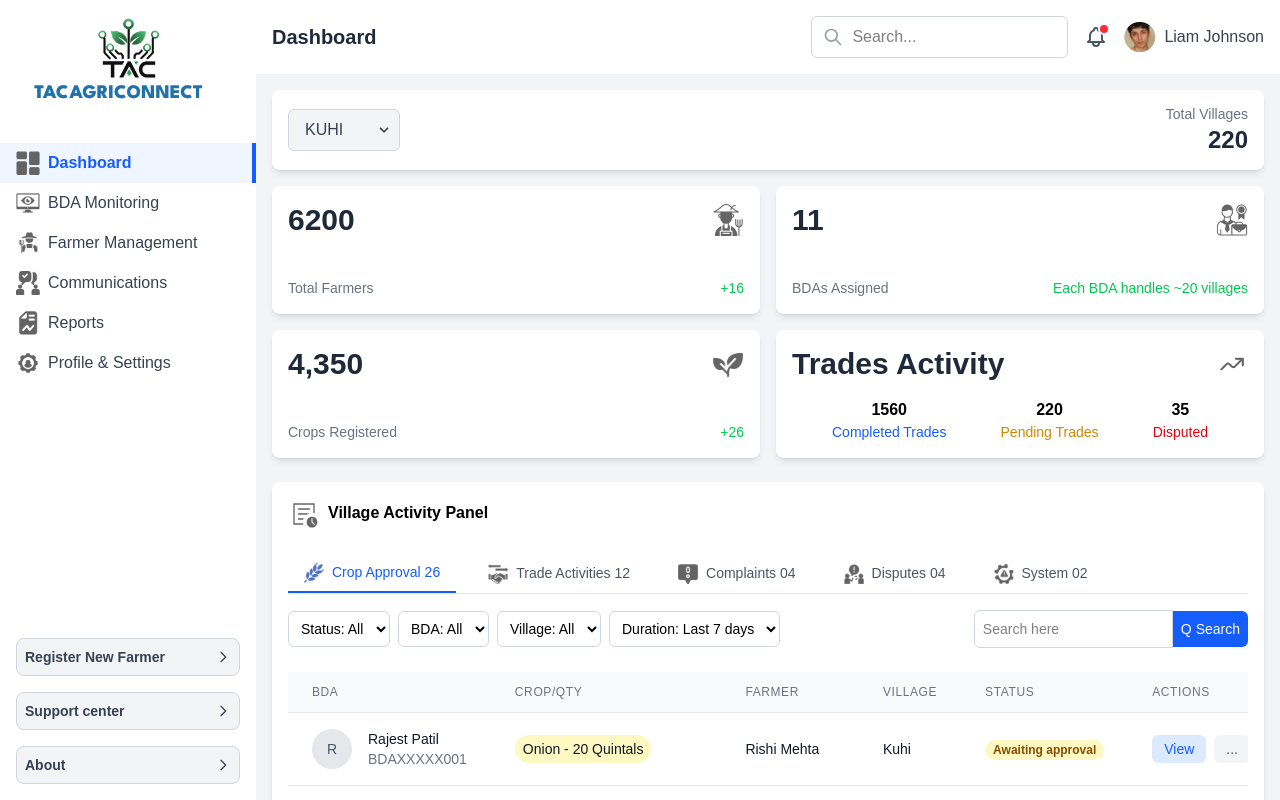
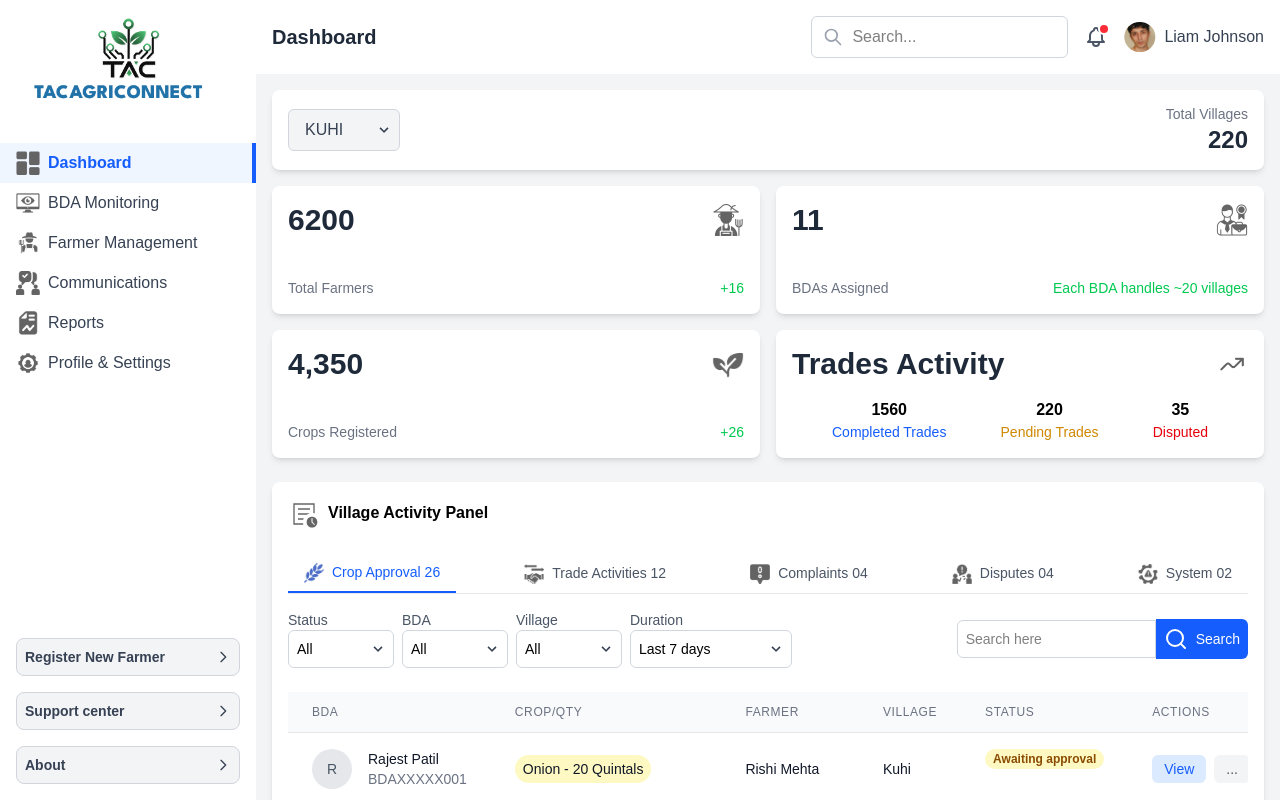
Before and after one commit to Technology-Agriculture-Creater/TAC-Admin-Panel, a Next.js app in the folder client/: page / in a window 1280 px wide. Built offline with nearby package versions, Linux system fonts and the light colour scheme.

Commit message:
feat(VillageActivityPanel): improve dropdown styling and search button
- Enhance dropdown selectors with labels and custom styling
- Replace text search button with icon button
- Adjust layout and styling of various components

```diff
--- a/client/src/app/(Dashboard)/components/VillageActivityPanel.tsx
+++ b/client/src/app/(Dashboard)/components/VillageActivityPanel.tsx
@@ -1,5 +1,6 @@
 import React from "react";
 import Image from "next/image";
+import { Search } from "lucide-react";
 
 const VillageActivityPanel = () => {
   const data = [
@@ -101,7 +102,7 @@ const VillageActivityPanel = () => {
         />
         Village Activity Panel
       </div>
-      <div className="flex border-b border-gray-200">
+      <div className="flex items-center justify-between border-b border-gray-200 w-full">
         <button className="px-4 py-2 text-sm font-medium text-blue-600 border-b-2 border-blue-600">
           <Image
             src="/Images/cropA.png"
@@ -162,18 +163,74 @@ const VillageActivityPanel = () => {
       <div className="flex items-center justify-between mt-4 space-x-4">
         {/* Dropdowns */}
         <div className="flex space-x-2">
-          <select className="border border-gray-300 rounded-md p-2 text-sm">
-            <option>Status: All</option>
-          </select>
-          <select className="border border-gray-300 rounded-md p-2 text-sm">
-            <option>BDA: All</option>
-          </select>
-          <select className="border border-gray-300 rounded-md p-2 text-sm">
-            <option>Village: All</option>
-          </select>
-          <select className="border border-gray-300 rounded-md p-2 text-sm">
-            <option>Duration: Last 7 days</option>
-          </select>
+          <div className="flex flex-col">
+            <span className="text-sm font-medium text-gray-600">Status</span>
+            <div className="relative">
+              <select className="border border-gray-300 rounded-md p-2 text-sm appearance-none pr-20">
+                <option> All</option>
+              </select>
+              <div className="pointer-events-none absolute inset-y-0 right-0 flex items-center px-2 text-gray-700">
+                <svg
+                  className="fill-current h-4 w-4"
+                  xmlns="http://www.w3.org/2000/svg"
+                  viewBox="0 0 20 20"
+                >
+                  <path d="M9.293 12.95l.707.707L15.657 8l-1.414-1.414L10 10.828 5.757 6.586 4.343 8z" />
+                </svg>
+              </div>
+            </div>
+          </div>
+          <div className="flex flex-col">
+            <span className="text-sm font-medium text-gray-600">BDA</span>
+            <div className="relative">
+              <select className="border border-gray-300 rounded-md p-2 text-sm appearance-none pr-20">
+                <option> All</option>
+              </select>
+              <div className="pointer-events-none absolute inset-y-0 right-0 flex items-center px-2 text-gray-700">
+                <svg
+                  className="fill-current h-4 w-4"
+                  xmlns="http://www.w3.org/2000/svg"
+                  viewBox="0 0 20 20"
+                >
+                  <path d="M9.293 12.95l.707.707L15.657 8l-1.414-1.414L10 10.828 5.757 6.586 4.343 8z" />
+                </svg>
+              </div>
+            </div>
+          </div>
+          <div className="flex flex-col">
+            <span className="text-sm font-medium text-gray-600">Village</span>
+            <div className="relative">
+              <select className="border border-gray-300 rounded-md p-2 text-sm appearance-none pr-20">
+                <option> All</option>
+              </select>
+              <div className="pointer-events-none absolute inset-y-0 right-0 flex items-center px-2 text-gray-700">
+                <svg
+                  className="fill-current h-4 w-4"
+                  xmlns="http://www.w3.org/2000/svg"
+                  viewBox="0 0 20 20"
+                >
+                  <path d="M9.293 12.95l.707.707L15.657 8l-1.414-1.414L10 10.828 5.757 6.586 4.343 8z" />
+                </svg>
+              </div>
+            </div>
+          </div>
+          <div className="flex flex-col">
+            <span className="text-sm font-medium text-gray-600">Duration</span>
+            <div className="relative">
+              <select className="border border-gray-300 rounded-md p-2 text-sm appearance-none pr-20">
+                <option>Last 7 days</option>
+              </select>
+              <div className="pointer-events-none absolute inset-y-0 right-0 flex items-center px-2 text-gray-700">
+                <svg
+                  className="fill-current h-4 w-4"
+                  xmlns="http://www.w3.org/2000/svg"
+                  viewBox="0 0 20 20"
+                >
+                  <path d="M9.293 12.95l.707.707L15.657 8l-1.414-1.414L10 10.828 5.757 6.586 4.343 8z" />
+                </svg>
+              </div>
+            </div>
+          </div>
         </div>
 
         {/* Search Bar */}
@@ -183,8 +240,8 @@ const VillageActivityPanel = () => {
             placeholder="Search here"
             className="border border-gray-300 rounded-l-md p-2 text-sm focus:outline-none focus:ring-2 focus:ring-blue-500"
           />
-          <button className="bg-blue-600 text-white p-2 rounded-r-md text-sm hover:bg-blue-700">
-            Q Search
+          <button className="bg-blue-600 flex items-center justify-between gap-2 text-white p-2 rounded-r-md text-sm hover:bg-blue-700">
+            <Search /> Search
           </button>
         </div>
       </div>
@@ -230,7 +287,7 @@ const VillageActivityPanel = () => {
                   </div>
                 </td>
                 <td className="px-6 py-4 whitespace-nowrap">
-                  <div className="text-sm text-gray-900 bg-yellow-100 inline-flex px-2 py-1 rounded-full">
+                  <div className="text-sm text-gray-900 bg-yellow-100 inline-flex items-center justify-center px-2 py-1 rounded-full">
                     {item.cropQty}
                   </div>
                 </td>
@@ -240,7 +297,7 @@ const VillageActivityPanel = () => {
                 <td className="px-6 py-4 whitespace-nowrap">
                   <div className="text-sm text-gray-900">{item.village}</div>
                 </td>
-                <td className="px-6 py-4 whitespace-nowrap">
+                <td className="px-6 py-4 flex items-center justify-center whitespace-nowrap">
                   <span
                     className={`px-2 inline-flex text-xs leading-5 font-semibold rounded-full ${getStatusClasses(
                       item.status
@@ -251,7 +308,7 @@ const VillageActivityPanel = () => {
                 </td>
                 <td className="px-6 py-4 whitespace-nowrap text-sm font-medium">
                   {item.status === "Rejected" ? (
-                    <button className="text-blue-600 hover:text-blue-900 bg-blue-100 px-3 py-1 rounded-md">
+                    <button className="text-zinc-700 hover:text-blue-900 bg-gray-100 px-3 py-1 rounded-md">
                       Review
                     </button>
                   ) : (
@@ -269,7 +326,7 @@ const VillageActivityPanel = () => {
         </table>
       </div>
       {/* Pagination */}
-      <div className="flex justify-end items-center mt-4">
+      <div className="flex justify-center items-center mt-4">
         <nav
           className="relative z-0 inline-flex rounded-md shadow-sm -space-x-px"
           aria-label="Pagination"
```
